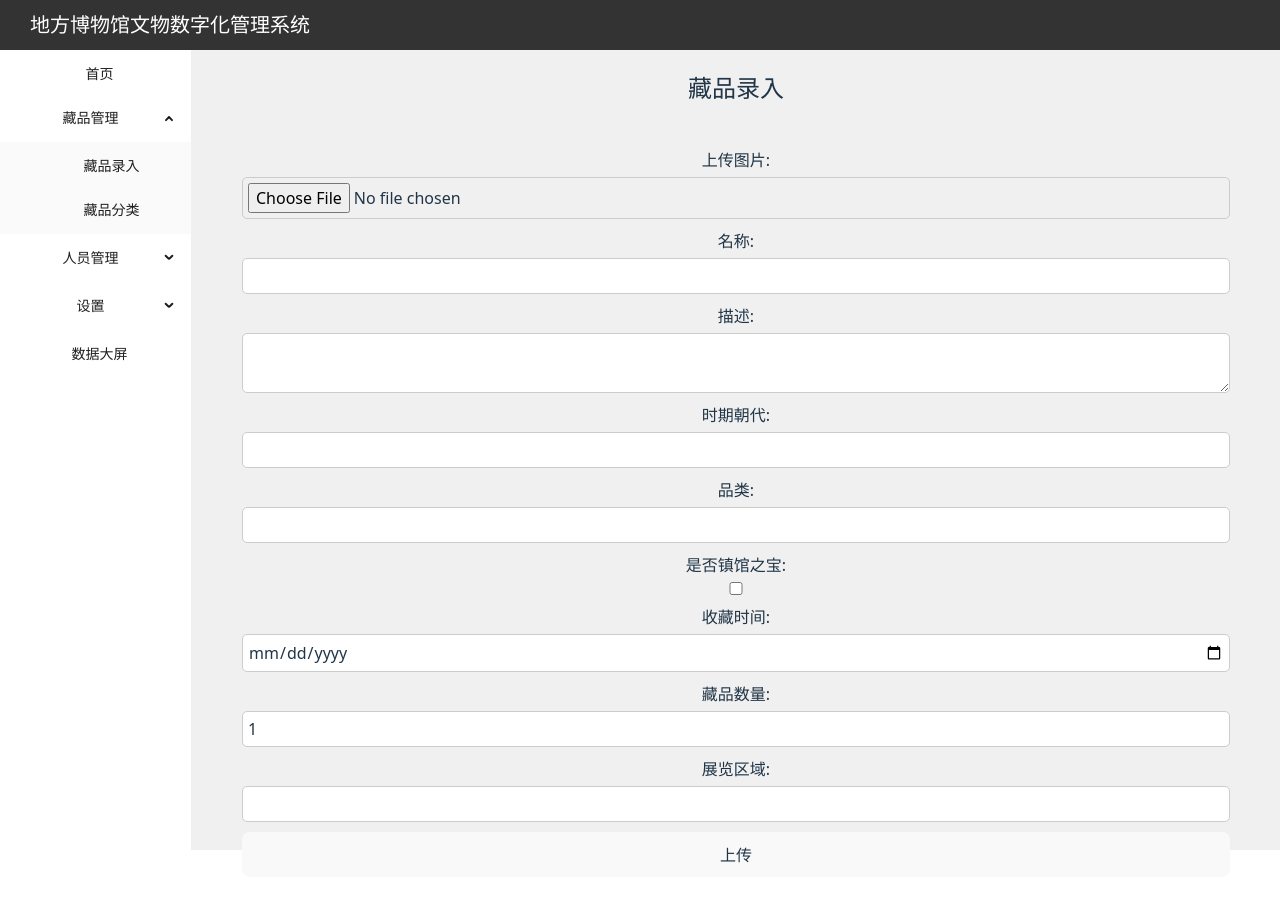
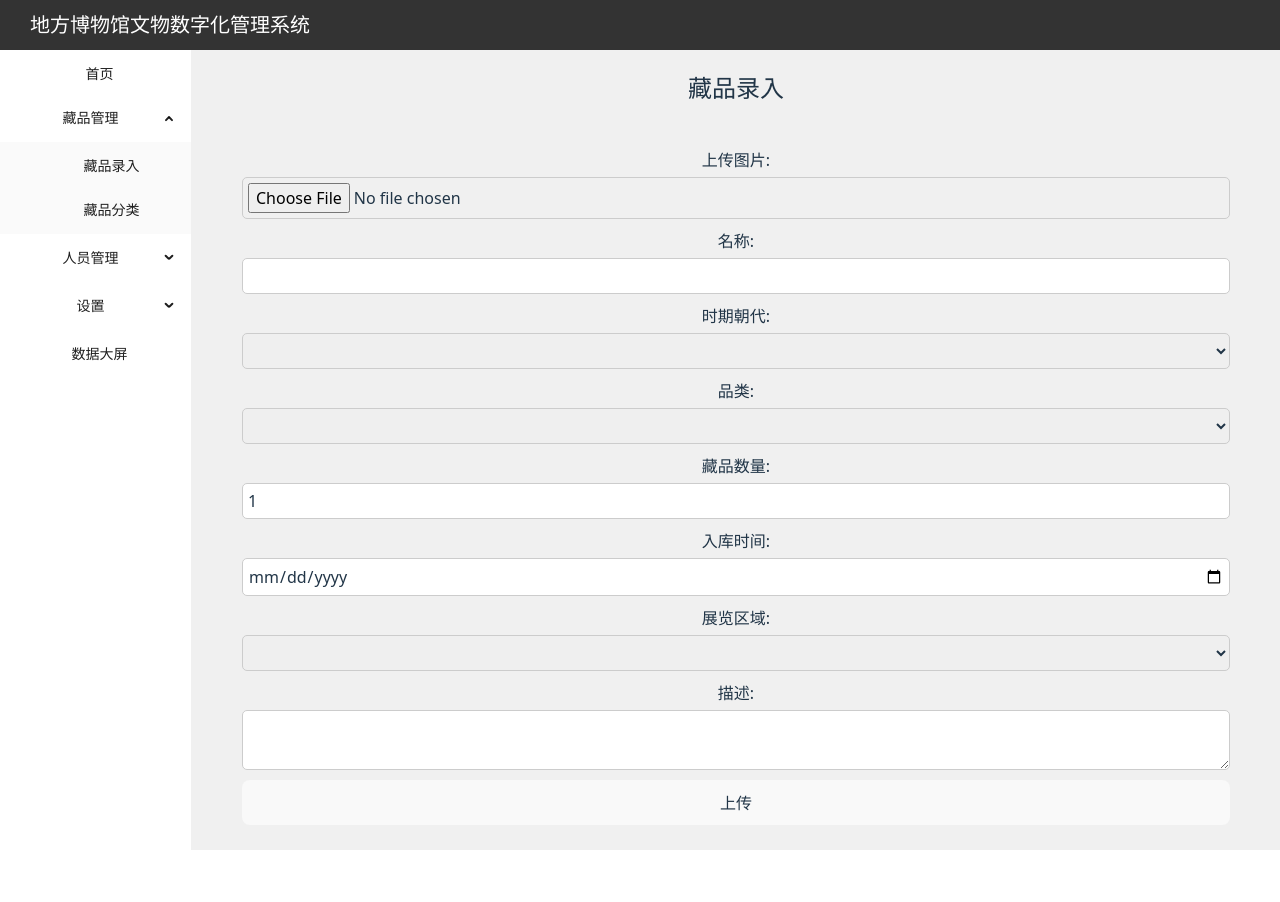
Before and after one commit to yeguouu/MuseumVision, a Vue app: page /collections/sub2 in a window 1280 px wide. Shown: the top 902 px of the page. After the commit the page ends 855 px from the top, so only its background shows below. Built offline with nearby package versions, Linux system fonts and the light colour scheme; sample sign-in values are in the browser's storage.

Commit message:
【上传文物信息】测试接口

```diff
--- a/src/views/Collections/ColSub2.vue
+++ b/src/views/Collections/ColSub2.vue
@@ -5,52 +5,71 @@ import { message } from 'ant-design-vue';
 import Header from '../../components/Header.vue';
 
 interface Artifact {
-    id: number;
-    image: string;
-    title: string;
+    // id: number;
+    // image: string;
+    name: string;
     description: string;
-    period: string;
+    era: string;
     category: string;
-    isTreasure: boolean;
-    collectionDate: string;
+    storageDate: string;
     quantity: number; // 新增字段
     exhibitionArea: string; // 新增字段
 }
 
-const artifacts = ref<Artifact[]>([]);
+// const artifacts = ref<Artifact[]>([]);
 const newArtifact = ref<Artifact>({
-    id: artifacts.value.length + 1,
-    image: '',
-    title: '',
+    // id: artifacts.value.length + 1,
+    // image: '',
+    name: '',
     description: '',
-    period: '',
+    era: '',
     category: '',
-    isTreasure: false,
-    collectionDate: '',
+    storageDate: '',
     quantity: 1, // 新增字段
     exhibitionArea: '', // 新增字段
 });
 
 const uploadArtifact = () => {
-    if (!newArtifact.value.image || !newArtifact.value.title || !newArtifact.value.description || !newArtifact.value.period || !newArtifact.value.category || !newArtifact.value.collectionDate || !newArtifact.value.quantity || !newArtifact.value.exhibitionArea) {
+    // !newArtifact.value.image ||
+    if ( !newArtifact.value.name || !newArtifact.value.description || !newArtifact.value.era || !newArtifact.value.category || !newArtifact.value.storageDate || !newArtifact.value.quantity || !newArtifact.value.exhibitionArea) {
         message.error('请填写所有字段');
         return;
     }
-    console.log('上传的文物信息:', newArtifact.value); // 打印上传的信息
-    artifacts.value.push({ ...newArtifact.value });
-    newArtifact.value = {
-        id: artifacts.value.length + 1,
-        image: '', // 重置图片字段
-        title: '',
-        description: '',
-        period: '',
-        category: '',
-        isTreasure: false,
-        collectionDate: '',
-        quantity: 1, // 新增字段
-        exhibitionArea: '', // 新增字段
-    };
-    message.success('上传成功，请前往藏品分类页面查看');
+
+    // 调用后端接口上传数据
+    fetch('/api/cols', {
+        method: 'POST',
+        headers: {
+            'Content-Type': 'application/json',
+        },
+        body: JSON.stringify(newArtifact.value),
+    })
+    .then(response => {
+        if (!response.ok) {
+            throw new Error('上传失败');
+        }
+        return response.json();
+    })
+    .then(data => {
+        console.log('上传成功:', data);
+        message.success('上传成功，请前往藏品分类页面查看');
+        // 清空表单
+        newArtifact.value = {
+            // id: artifacts.value.length + 1,
+            image: '',
+            name: '',
+            description: '',
+            era: '',
+            category: '',
+            storageDate: '',
+            quantity: 1,
+            exhibitionArea: '',
+        };
+    })
+    .catch(error => {
+        console.error('上传失败:', error);
+        message.error('上传失败，请稍后重试');
+    });
 };
 
 const handleFileChange = (event: Event) => {
@@ -79,36 +98,45 @@ const handleFileChange = (event: Event) => {
                     <input type="file" id="image" @change="handleFileChange" accept="image/*" />
                 </div>
                 <div>
-                    <label for="title">名称:</label>
-                    <input type="text" id="title" v-model="newArtifact.title" required />
+                    <label for="name">名称:</label>
+                    <input type="text" id="name" v-model="newArtifact.name" required />
                 </div>
                 <div>
-                    <label for="description">描述:</label>
-                    <textarea id="description" v-model="newArtifact.description" required></textarea>
-                </div>
-                <div>
-                    <label for="period">时期朝代:</label>
-                    <input type="text" id="period" v-model="newArtifact.period" required />
+                    <label for="era">时期朝代:</label>
+                    <select id="era" v-model="newArtifact.era" required>
+                        <option value="汉">汉</option>
+                        <option value="唐">唐</option>
+                        <option value="宋">宋</option>
+                        <option value="明">明</option>
+                    </select>
                 </div>
                 <div>
                     <label for="category">品类:</label>
-                    <input type="text" id="category" v-model="newArtifact.category" required />
-                </div>
-                <div>
-                    <label for="isTreasure">是否镇馆之宝:</label>
-                    <input type="checkbox" id="isTreasure" v-model="newArtifact.isTreasure" />
-                </div>
-                <div>
-                    <label for="collectionDate">收藏时间:</label>
-                    <input type="date" id="collectionDate" v-model="newArtifact.collectionDate" required />
+                    <select id="category" v-model="newArtifact.category" required>
+                        <option value="工艺品">工艺品</option>
+                        <option value="武器">武器</option>
+                        <option value="陪葬品">陪葬品</option>
+                        <option value="礼器">礼器</option>
+                    </select>
                 </div>
                 <div>
                     <label for="quantity">藏品数量:</label>
                     <input type="number" id="quantity" v-model="newArtifact.quantity" required min="1" /> <!-- 新增字段 -->
                 </div>
                 <div>
+                    <label for="storageDate">入库时间:</label>
+                    <input type="date" id="storageDate" v-model="newArtifact.storageDate" required />
+                </div>
+                <div>
                     <label for="exhibitionArea">展览区域:</label>
-                    <input type="text" id="exhibitionArea" v-model="newArtifact.exhibitionArea" required /> <!-- 新增字段 -->
+                    <select id="exhibitionArea" v-model="newArtifact.exhibitionArea" required>
+                        <option value="展区一">展区一</option>
+                        <option value="展区二">展区二</option>
+                    </select>
+                </div>
+                <div>
+                    <label for="description">描述:</label>
+                    <textarea id="description" v-model="newArtifact.description" required></textarea>
                 </div>
                 <button type="submit">上传</button>
             </form>
@@ -143,7 +171,7 @@ form {
             margin-bottom: 5px;
         }
 
-        input, textarea {
+        input, textarea, select {
             padding: 5px;
             border: 1px solid #ccc;
             border-radius: 5px;
```
